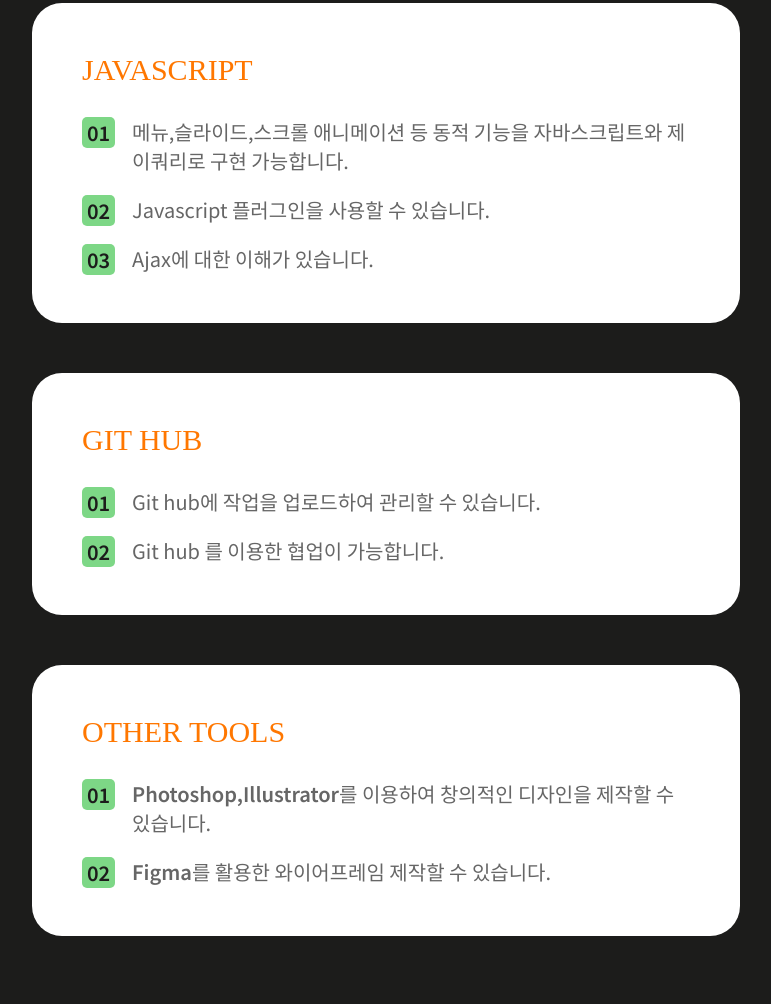
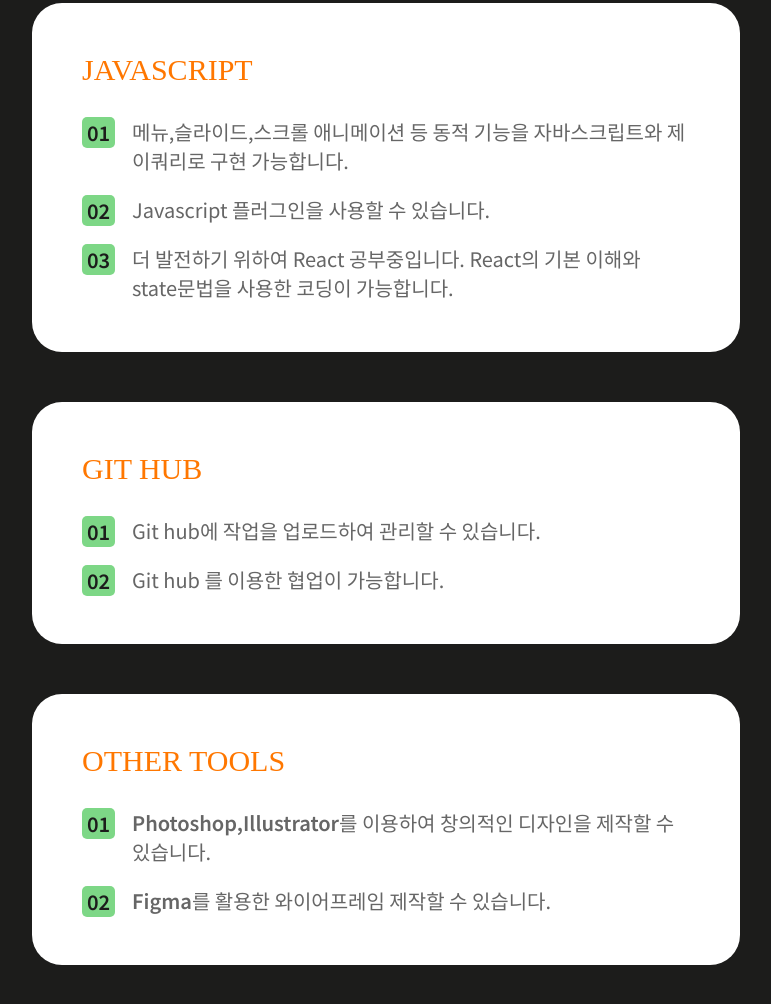
Before and after one commit to simyoonji/profile, a plain HTML site: page skills.html in a window 1280 px wide. Shown: the part 924-1928 px from the top of the page, without its empty margins (254-1025 px from the left). Drawn offline with nearby package versions, Linux system fonts and the light colour scheme; a web font is replaced by a local one.

Commit message:
check----

```diff
--- a/skills.html
+++ b/skills.html
@@ -67,7 +67,8 @@
                         Javascript 플러그인을 사용할 수 있습니다.
                     </dd>
                     <dd>
-                        Ajax에 대한 이해가 있습니다.
+                        더 발전하기 위하여 React 공부중입니다.
+                        React의 기본 이해와 state문법을 사용한 코딩이 가능합니다.
                     </dd>
                 </dl>
 
```
